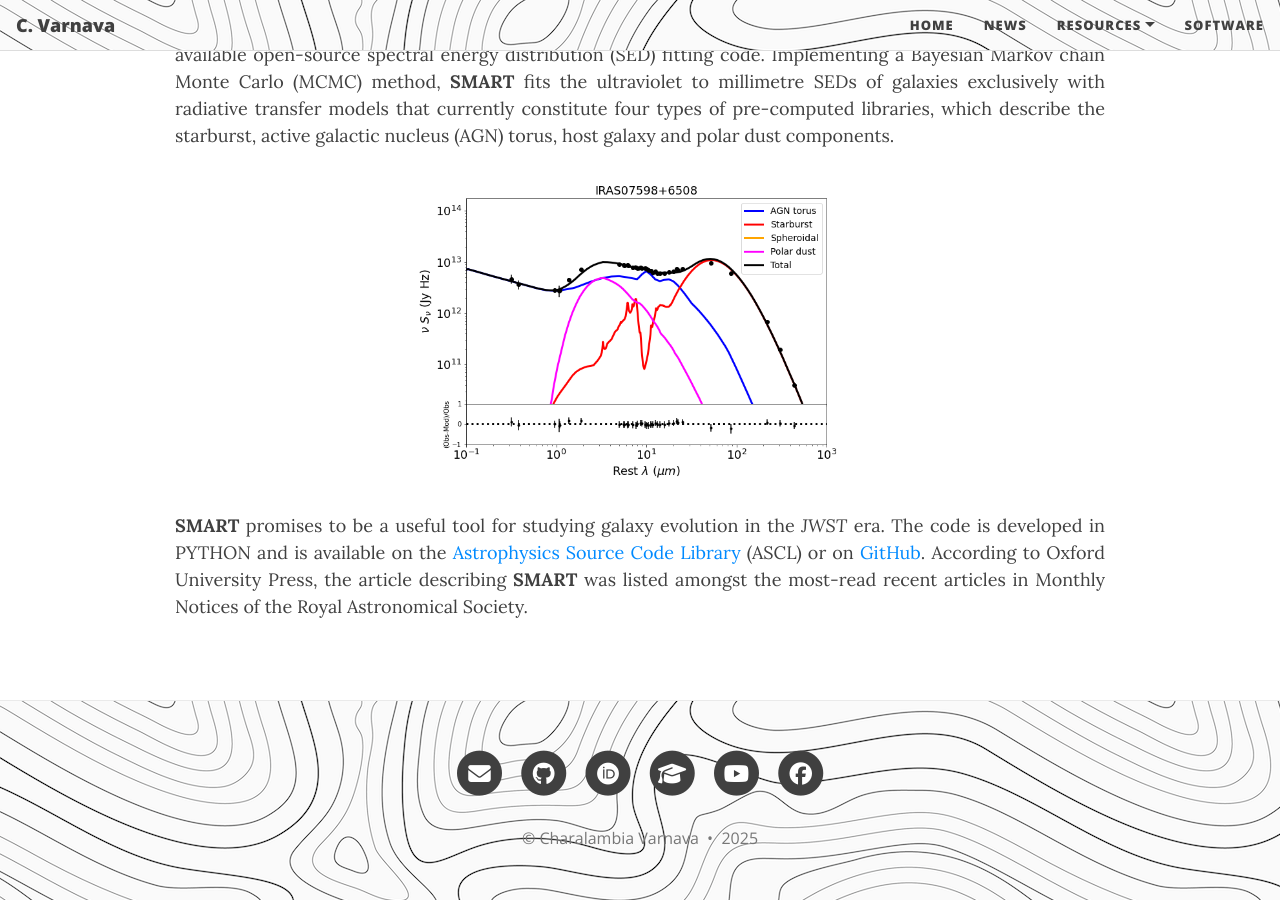
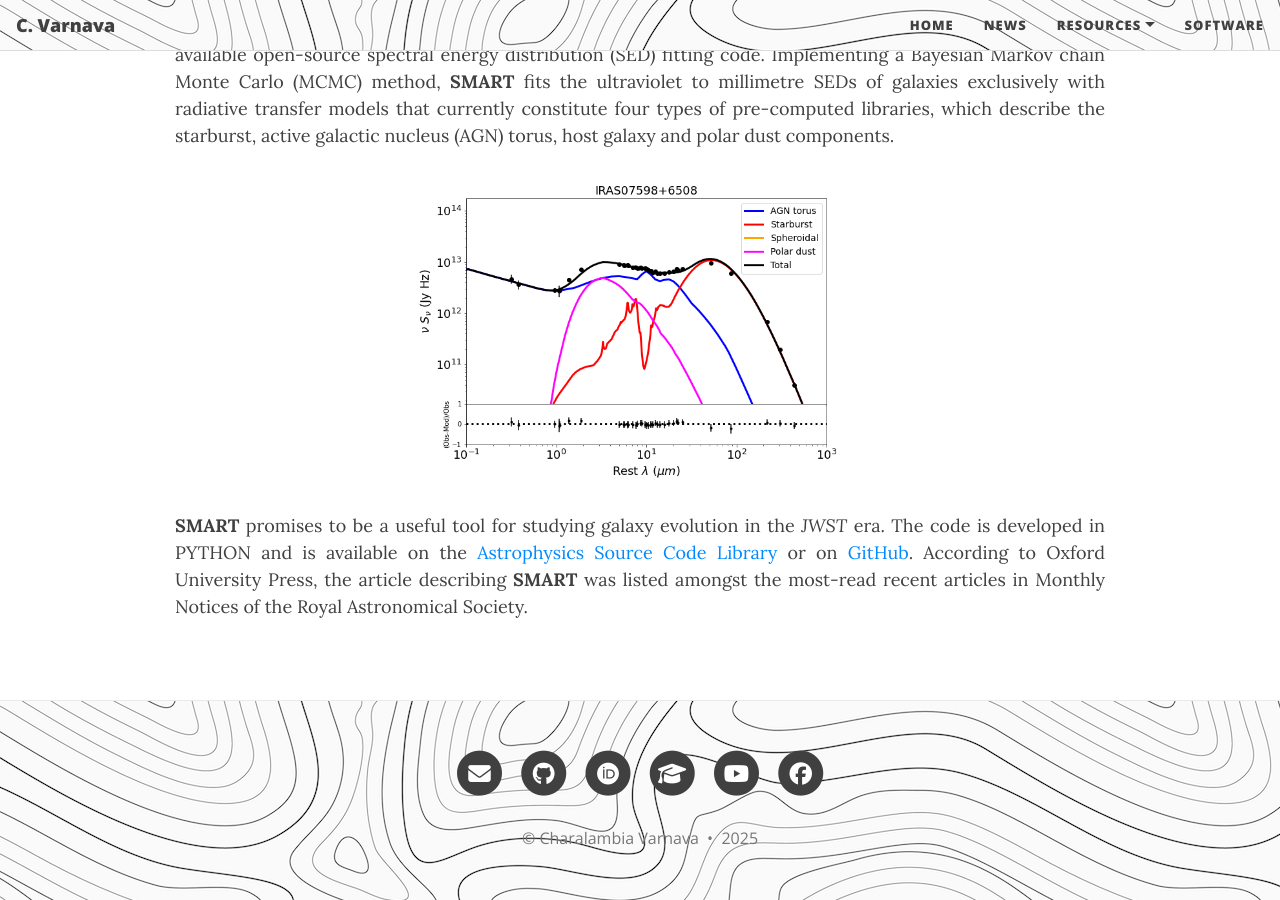
Before and after one commit to ch-var/ch-var.github.io, a Jekyll site: the page built from software.html, in a window 1280 px wide and 900 px high, scrolled down 792 px. Built offline with Jekyll 4.4.1, drawn with Linux system fonts in a browser that asks for light colours.

Commit message:
Update software.html

```diff
--- a/software.html
+++ b/software.html
@@ -32,4 +32,4 @@ title: Software
 <img src="/assets/img/IRAS07598+6508_CYGNUS.png" width="50%" height="50%">
 </p>
 
-<p align='justify'><b>SMART</b> promises to be a useful tool for studying galaxy evolution in the <i>JWST</i> era. The code is developed in PYTHON and is available on the <a href="https://www.ascl.net/2406.003">Astrophysics Source Code Library</a> (ASCL) or on <a href="https://github.com/ch-var/SMART">GitHub</a>. According to Oxford University Press, the article describing <b>SMART</b> was listed amongst the most-read recent articles in Monthly Notices of the Royal Astronomical Society.</p>
+<p align='justify'><b>SMART</b> promises to be a useful tool for studying galaxy evolution in the <i>JWST</i> era. The code is developed in PYTHON and is available on the <a href="https://www.ascl.net/2406.003">Astrophysics Source Code Library</a> or on <a href="https://github.com/ch-var/SMART">GitHub</a>. According to Oxford University Press, the article describing <b>SMART</b> was listed amongst the most-read recent articles in Monthly Notices of the Royal Astronomical Society.</p>
```
